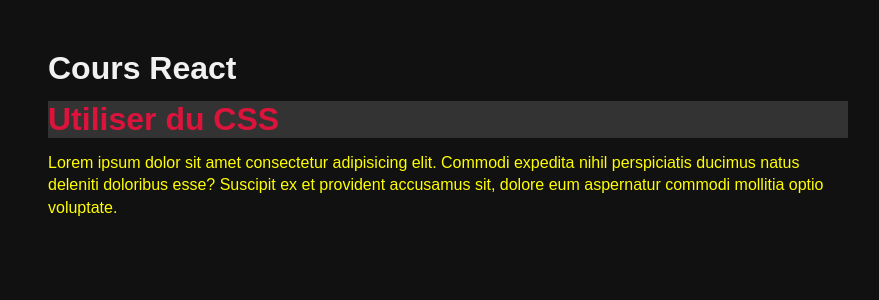
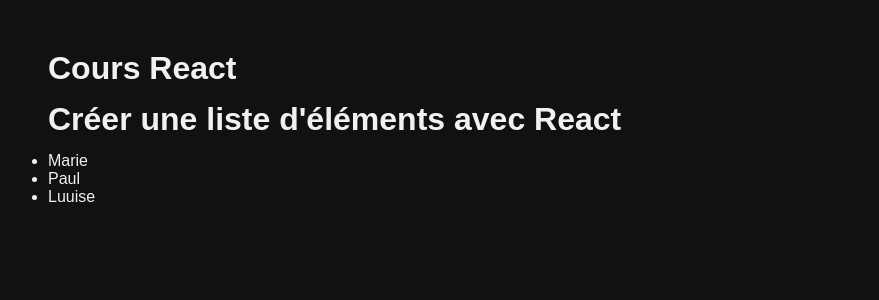
Before and after one commit to Mr-FERRAT/react-formation, a React (Vite) app in the folder 04 - Les bases de React/001 3.Les-bases-de-React/3.Les-bases-de-React/: page / in a window 1280 px wide. Shown: the top 300 px of the page, without its empty margins (192-1071 px from the left). Built offline with nearby package versions, Linux system fonts and the light colour scheme.

Commit message:
Liste d'éléments

```diff
--- a/04 - Les bases de React/001 3.Les-bases-de-React/3.Les-bases-de-React/src/App.jsx
+++ b/04 - Les bases de React/001 3.Les-bases-de-React/3.Les-bases-de-React/src/App.jsx
@@ -1,4 +1,4 @@
-import Container from "./lessons/6.Utiliser-du-CSS/Container"
+import Container from "./lessons/7.Créer-une-liste/Container"
 
 function App() {
 
--- a/04 - Les bases de React/001 3.Les-bases-de-React/3.Les-bases-de-React/src/lessons/7.Créer-une-liste/Container.jsx
+++ b/04 - Les bases de React/001 3.Les-bases-de-React/3.Les-bases-de-React/src/lessons/7.Créer-une-liste/Container.jsx
@@ -1,7 +1,35 @@
 export default function Container() {
+
+  const data = [
+    {
+      id:1,
+      name:"Marie"
+    },
+    {
+      id:2,
+      name:"Paul"
+    },
+    {
+      id:3,
+      name:"Luuise"
+    }
+  ]
+
   return (
     <div>
       <h1>Créer une liste d'éléments avec React</h1>
+      <ul>
+        {data.map((user, index) => (
+          <li key={user.id}>{user.name}</li>
+        ))}
+
+        {/* {[
+          <li>{data[0].name}</li>,
+          <li>{data[1].name}</li>,
+          <li>{data[2].name}</li>
+          ]} */}
+
+      </ul>
     </div>
   )
 }
```
Also changed, not shown: 1 other file (tests, documents, lock files or other folders).
